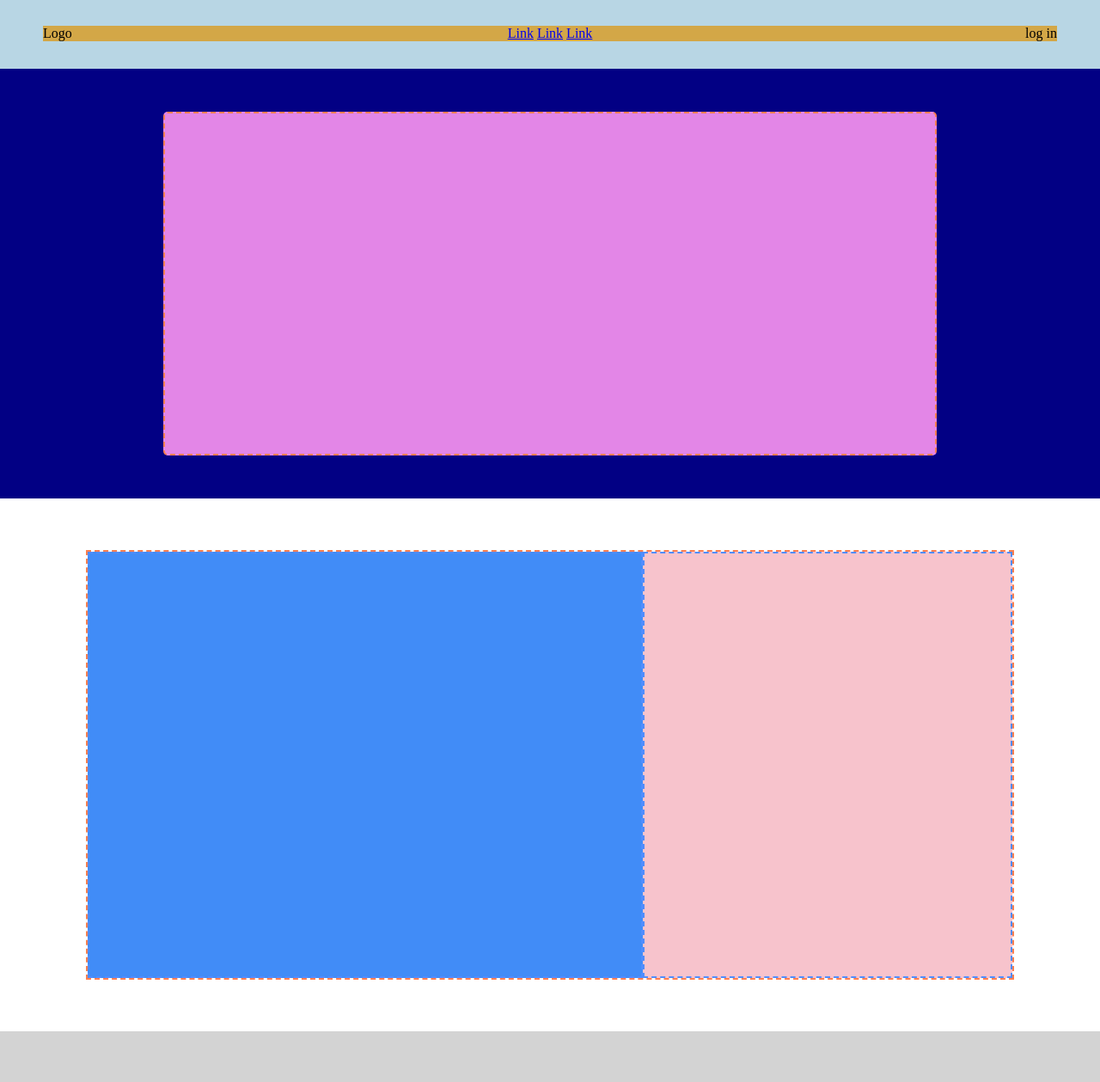
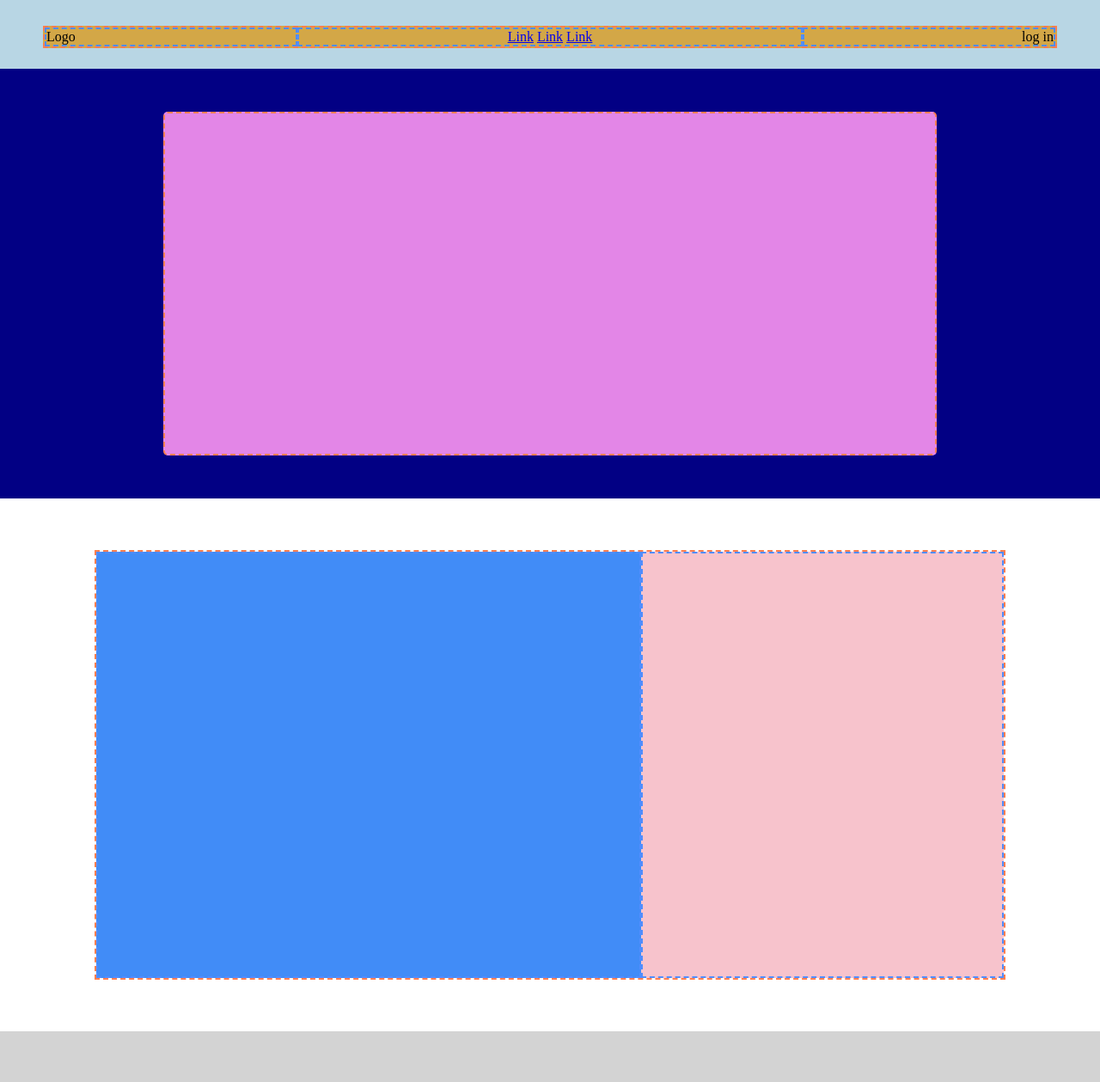
Before and after one commit to LorenzoMonteforte92/htmlcss-struttura-discord, a plain HTML site: page index.html in a window 1280 px wide. Shown: the top 1259 px of the page at 86% size. Drawn offline with Linux system fonts and the light colour scheme.

Commit message:
fix: header structure

```diff
--- a/index.html
+++ b/index.html
@@ -9,6 +9,7 @@
 <body class="debug">
     <header>
         <div class="container">
+            <div class="row">
                 <div class="logo col-25">Logo</div>
                     <nav class="link-nav col-50">
                     <a href="#">Link</a>
@@ -16,6 +17,7 @@
                     <a href="#">Link</a>
                     </nav>
                 <div class="btn col-25">log in</div>
+            </div>
         </div>
     </header>
     <main>
--- a/style.css
+++ b/style.css
@@ -29,8 +29,8 @@
 .row{
     display: flex;
     flex-wrap: wrap;
-    margin-left: -10px;
-    margin-right: -10px;
+    /* margin-left: -10px;
+    margin-right: -10px; */
 }
 
 .col-50{
@@ -62,7 +62,6 @@ header{
 
 header .container{
     background-color: #D3A747;
-    display: flex;
 }
 
 .link-nav{
```
Lines whose indentation alone changed are shown as unchanged.
